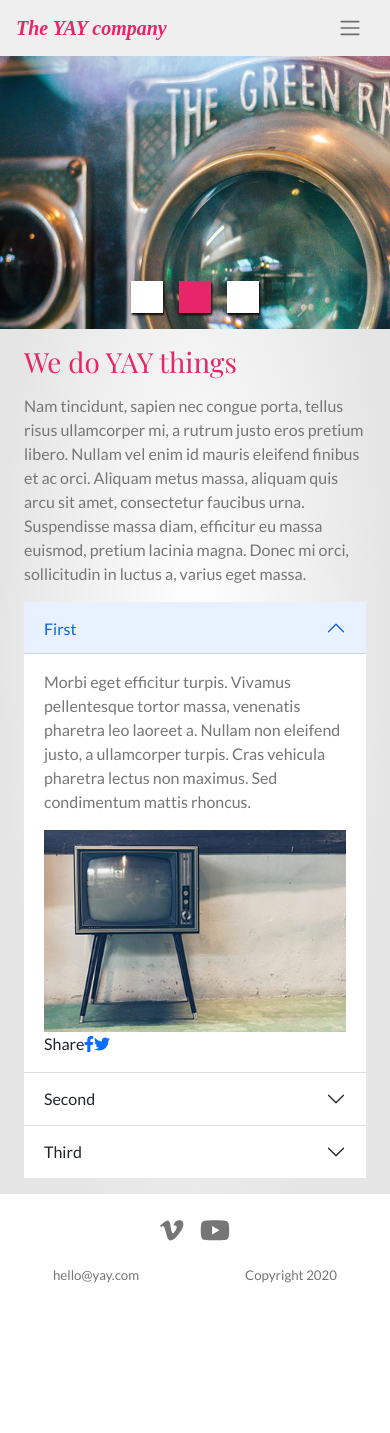
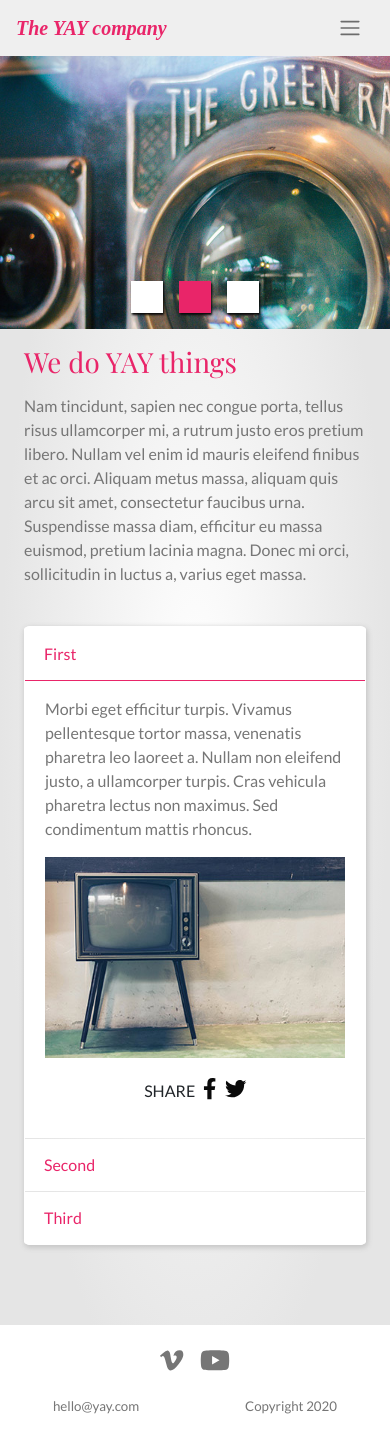
Before and after one commit to Noroff-FEU-Assignments/css-frameworks-ca-GunnMaleneOlsen, a React (Create React App) app in the folder ca1/: page / in a window 390 px wide. Before the commit the page ends 1302 px from the top, so only its background shows below. Built offline with nearby package versions, Linux system fonts and the light colour scheme; a web font is replaced by a local one.

Commit message:
finished styling accordion

```diff
--- a/ca1/src/components/home/Accordions.js
+++ b/ca1/src/components/home/Accordions.js
@@ -6,7 +6,7 @@ import { faTwitter } from "@fortawesome/free-brands-svg-icons";
 
 function Accordions() {
   return (
-    <Accordion defaultActiveKey="0" className="d-md-none" flush>
+    <Accordion defaultActiveKey="0" className="d-md-none">
       <Accordion.Item eventKey="0">
         <Accordion.Header>First</Accordion.Header>
         <Accordion.Body>
@@ -22,7 +22,7 @@ function Accordions() {
             alt="First Tab"
           />
           <div className="accordion__socials">
-            <span>Share</span>
+            <span>SHARE</span>
             <a className="accordion__link" href="/">
               <FontAwesomeIcon icon={faFacebookF} />
             </a>
@@ -47,7 +47,7 @@ function Accordions() {
             alt="First Tab"
           />
           <div className="accordion__socials">
-            <span>Share</span>
+            <span>SHARE</span>
             <a className="accordion__link" href="/">
               <FontAwesomeIcon icon={faFacebookF} />
             </a>
@@ -57,9 +57,9 @@ function Accordions() {
           </div>
         </Accordion.Body>
       </Accordion.Item>
-      <Accordion.Item eventKey="3">
-        <Accordion.Header>Third</Accordion.Header>
-        <Accordion.Body>
+      <Accordion.Item className="last-item" eventKey="3">
+        <Accordion.Header className="last-btn">Third</Accordion.Header>
+        <Accordion.Body >
           <p className="accordion__paragraph">
             Morbi eget efficitur turpis. Vivamus pellentesque tortor massa,
             venenatis pharetra leo laoreet a. Nullam non eleifend justo, a
@@ -72,7 +72,7 @@ function Accordions() {
             alt="First Tab"
           />
           <div className="accordion__socials">
-            <span>Share</span>
+            <span>SHARE</span>
             <a className="accordion__link" href="/">
               <FontAwesomeIcon icon={faFacebookF} />
             </a>
--- a/ca1/src/partials/_accordion.scss
+++ b/ca1/src/partials/_accordion.scss
@@ -1,7 +1,62 @@
-.accordion{
+.accordion {
+  margin: 2.5rem 0;
+  margin-bottom: 5rem;
+  border: solid 1px map-get($colors, "white");
+  border-radius: 5px;
+  box-shadow: 1px 2px 5px 1px map-get($colors, "lightgrey");
+
+  &__image {
+    width: -webkit-fill-available;
+  }
+
+  & .accordion-item {
+    border: 0;
+  }
+
+  & .accordion-header {
+    margin-bottom: 1px;
+
+    &.last-btn {
+      margin-bottom: 0;
+    }
+  }
+
+  & .accordion-button {
+    background-color: map-get($colors, "white");
+    box-shadow: none;
+    color: map-get($colors, "highlight");
+    margin: 0 -1px;
+    width: calc(100% + 2px);
+
+    &.accordion-button::after {
+      background-image: none;
+    }
+    &.accordion-button:not(.collapsed)::after {
+      background-image: none;
+    }
+  }
+
+  &__socials {
+    text-align: center;
     margin: 1rem 0;
-    border-radius: 5px;
-    &__image{
-        width: -webkit-fill-available;
-    }
+    font-size: map-get($font-size, "regular");
+  }
+  &__link {
+    font-size: map-get($font-size, "big");
+    color: map-get($colors, "black");
+    margin-left: 0.5rem;
+
+    @include link-style__pseuodo-class;
+  }
 }
+
+.show {
+  margin-bottom: 1px;
+  border-top: solid 1px map-get($colors, "highlight");
+}
+
+.last-item {
+  > .show {
+    margin-bottom: 0;
+  }
+}
--- a/ca1/src/partials/_typography.scss
+++ b/ca1/src/partials/_typography.scss
@@ -15,6 +15,7 @@ h1{
 
 p{
     color: map-get($colors, "grey" );
+    font-size: map-get($font-size, "regular");
 }
 
 button {
```
